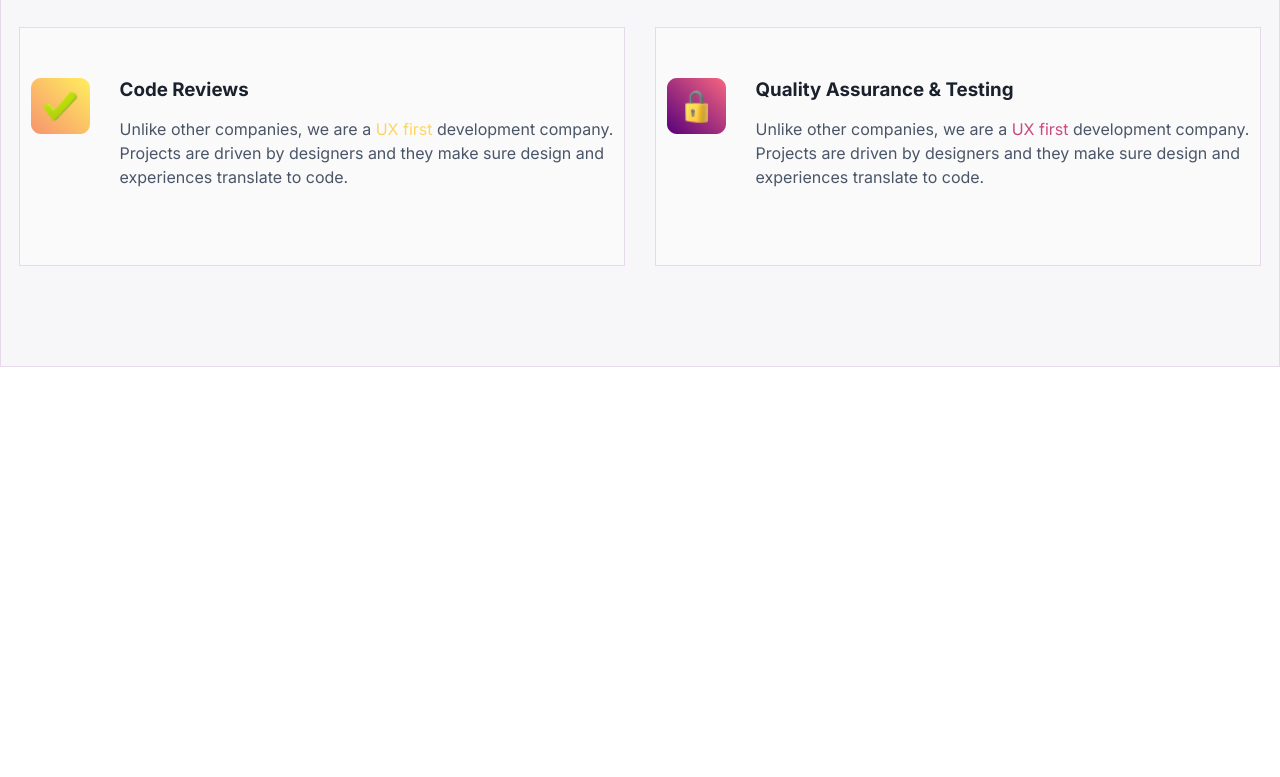
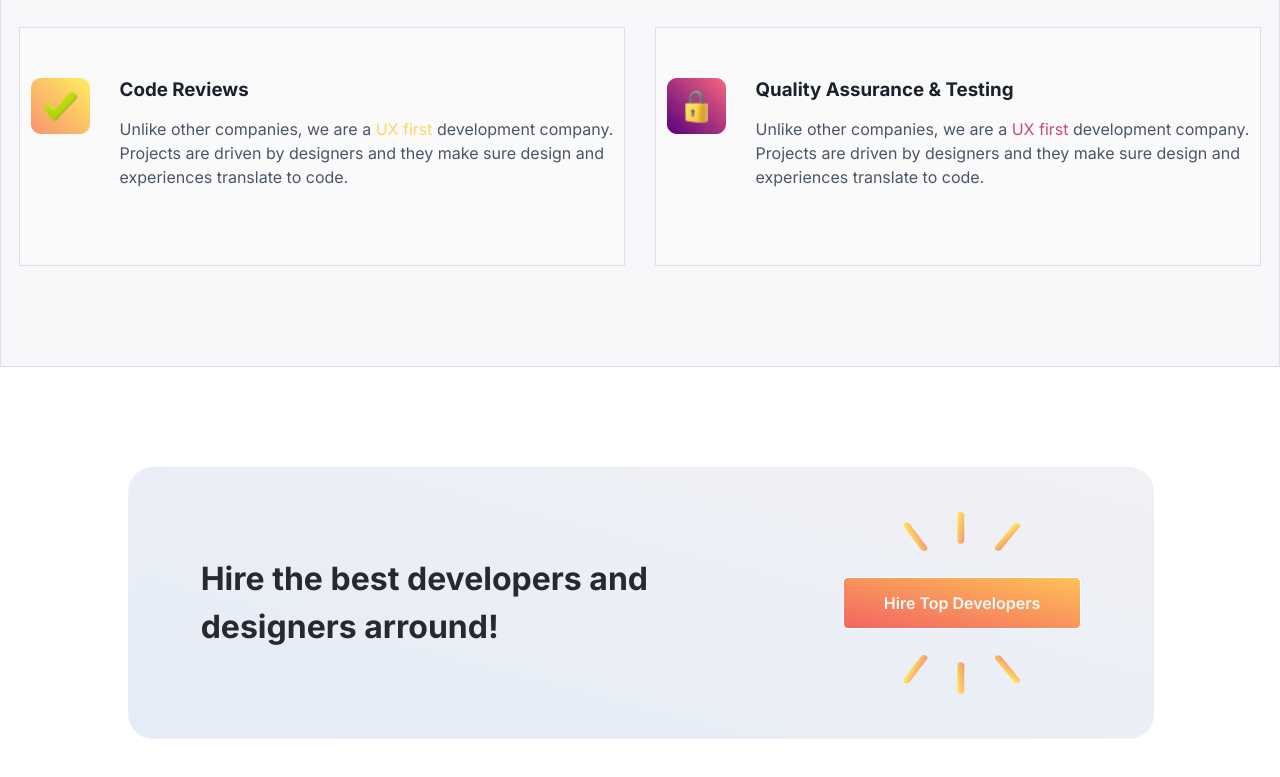
Before and after one commit to NavLyrus/ECF_DIDIER_Sullivan_2025, a plain HTML site: page index.html in a window 1280 px wide. Shown: the part 6264-7041 px from the top of the page. Before the commit the page ends 6631 px from the top, so only its background shows below. Drawn offline with Linux system fonts and the light colour scheme; a web font is replaced by a local one.

Commit message:
finish: section hire, start footer on new branch

```diff
--- a/assets/styles/main.scss
+++ b/assets/styles/main.scss
@@ -113,10 +113,6 @@ h4 {
 
 
 
-.main__articleOne {
-
-
-}
 
 .main__articleOne-flexOne {
     @include flex-center(center,$wrap:no wrap, $justify:space-evenly);
@@ -331,7 +327,6 @@ h4 {
 }
 
 .main__project-flexText {
-    // @include box(720px,416px,$border-size:1px,$border-color:$border_primary_color,$background-color: #f1f2ff,$border-radius: 25px);
     @include flex-center(flex-start,$direction:column);
     margin-top: 50px;
     h3 {
@@ -352,6 +347,7 @@ h4 {
     align-self: flex-end;
     margin-top: 40px;
 }
+
 .main__project-flexLinkTwo {
     @extend.main__project-flexLink;
     margin: 0px 270px 0 0;
@@ -368,7 +364,6 @@ h4 {
     background-color: $background_color_secondary;
     border:solid 1px $border_primary_color;
     padding: 70px 0 0 0;
-   // margin: 120px 0 0 0;
 }
 
 .main__skill-flexTitle {
@@ -392,14 +387,12 @@ h4 {
         color: $font_color_dark_gray;
         margin:50px 0 0 0;
     }
-
 }
 
 .main__skill-flexOne {
     @include flex-center(flex-start,center);
     @include box(604px,237px,$background-color:$font_color_light,$border-radius:0px);
     border:solid 1px $border_primary_color;
-
     img {
         width: 35px;
         height: 35px;
@@ -413,7 +406,6 @@ h4 {
         font-weight: 400;
         cursor:pointer;
     }
-
 }
 
 .main__skill-flexTwo {
@@ -465,3 +457,34 @@ h4 {
         @include text-gradient(#c3457f,#d14e7f);
     }
 }
+
+
+
+//section hire
+
+
+
+.main__hire-flexTitle {
+    @include flex-center(center,space-between);
+    @include box(80%,270px,$background-color:#eceff6,$border-radius:25px);
+    background: linear-gradient(to top right,#e4ecf7,#f1f1f5);
+    margin: 100px 10% 100px 10%;
+    h2 {
+        @include paragraphe($font-size:2em, $font-weight: 700, $line-height: 1.5em,$color:#29282f);
+        text-align: left;
+        margin: 0 7%;
+    }
+}
+
+.main__hire-flexButton {
+    @include flex-center(center,center,$direction:column);
+    gap: 25px;
+    margin: 0 7%;
+}
+.main__hire-button {
+    @include button(15px,40px);
+    border: solid 1px white;
+    background: linear-gradient(to top right,#f26562,#ffc157);
+    cursor: pointer;
+    font-weight: 600;
+}
--- a/index.html
+++ b/index.html
@@ -310,12 +310,20 @@
                 </div>
             </div>
         </section>
+        <section class="main__hire">
+            <div class="main__hire-flexTitle">
+                <h2><strong>Hire the best developers and<br>designers arround!</strong></h2>
+                <div class="main__hire-flexButton">
+                    <img src="assets/images/hire_button_top.png" alt="">
+                    <a  class="main__hire-button" href="">Hire Top Developers</a>
+                    <img src="assets/images/hire_button_bottom.png" alt="">
+                </div>
+            </div>
+        </section>
+    </main>
+    <footer>
 
-
-
-
-    </main>
-    <footer></footer>
+    </footer>
 
 
 </body>
```
Also changed, not shown: assets/images/hire_button_bottom.png (added), assets/images/hire_button_top.png (added), assets/styles/style.css.
